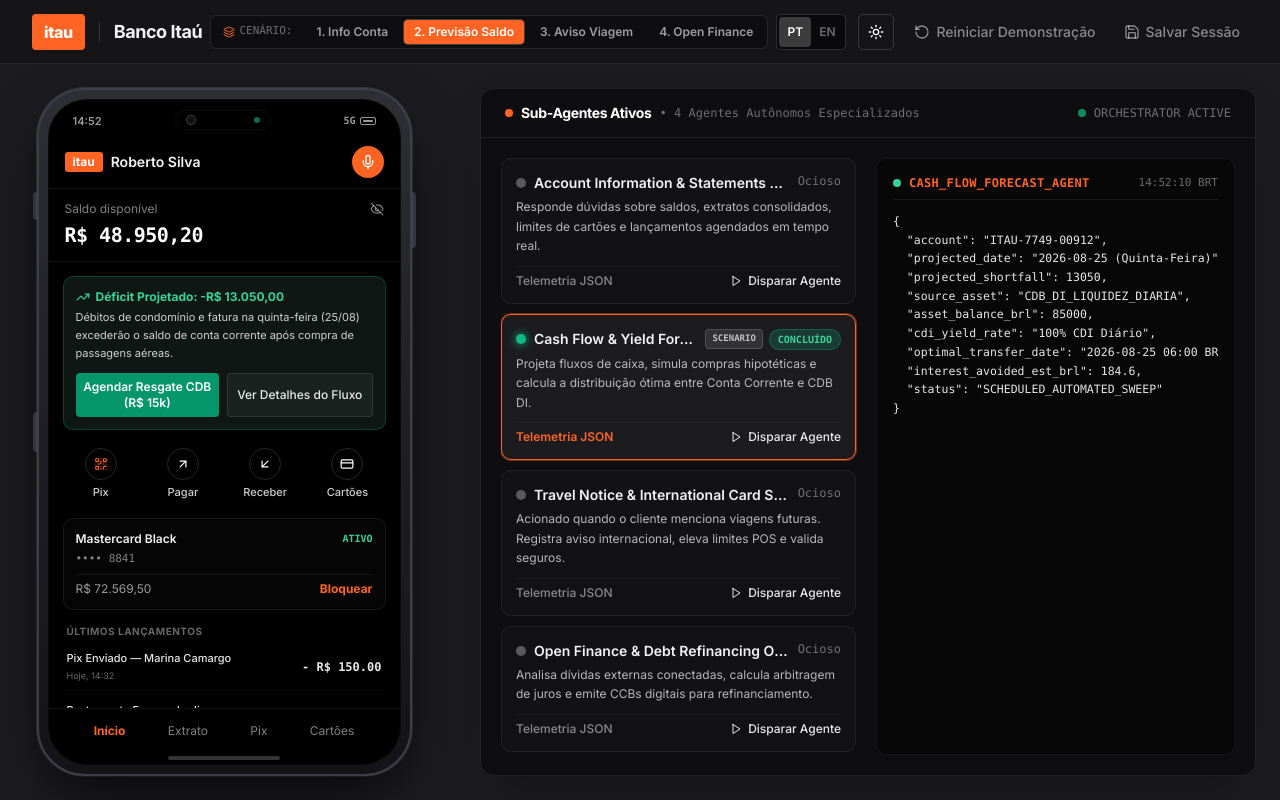
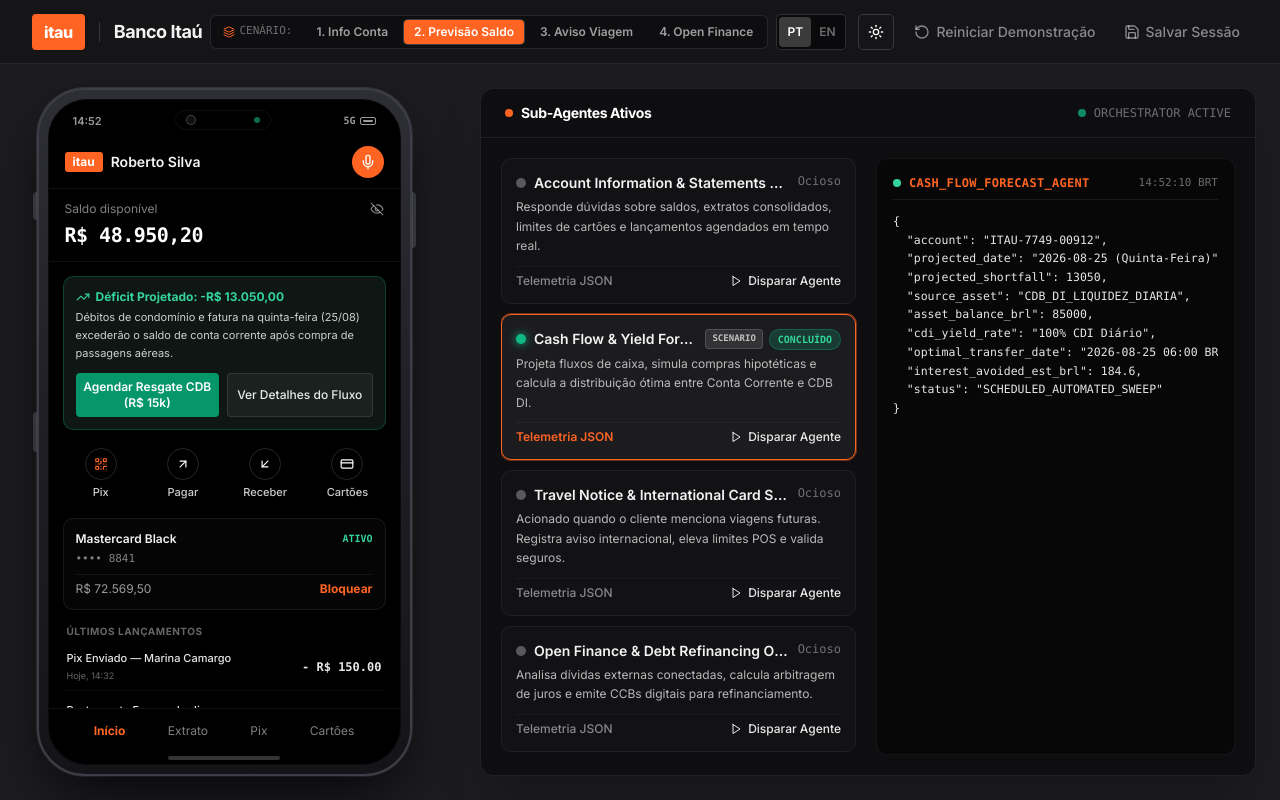
Before and after one commit to acombs121/itau-mobile-banking, a React (Vite) app in the folder frontend/: page / in a window 1280 px wide. Built offline with nearby package versions, Linux system fonts and the light colour scheme.

Commit message:
Remove subtitle text from Active Sub-Agents panel header

```diff
--- a/frontend/src/components/AgentOrchestratorPanel.tsx
+++ b/frontend/src/components/AgentOrchestratorPanel.tsx
@@ -80,9 +80,6 @@ export const AgentOrchestratorPanel: React.FC<AgentOrchestratorPanelProps> = ({
           <div className="w-2 h-2 rounded-full bg-brand-orange"></div>
           <span className={`text-sm font-bold tracking-tight ${isDark ? 'text-white' : 'text-slate-900'}`}>
             {t.tabs.agents}
-          </span>
-          <span className="text-xs text-white/40 font-mono hidden sm:inline">
-            • 4 {currentLang === 'en' ? 'Specialized Autonomous Agents' : 'Agentes Autônomos Especializados'}
           </span>
         </div>
 
```
